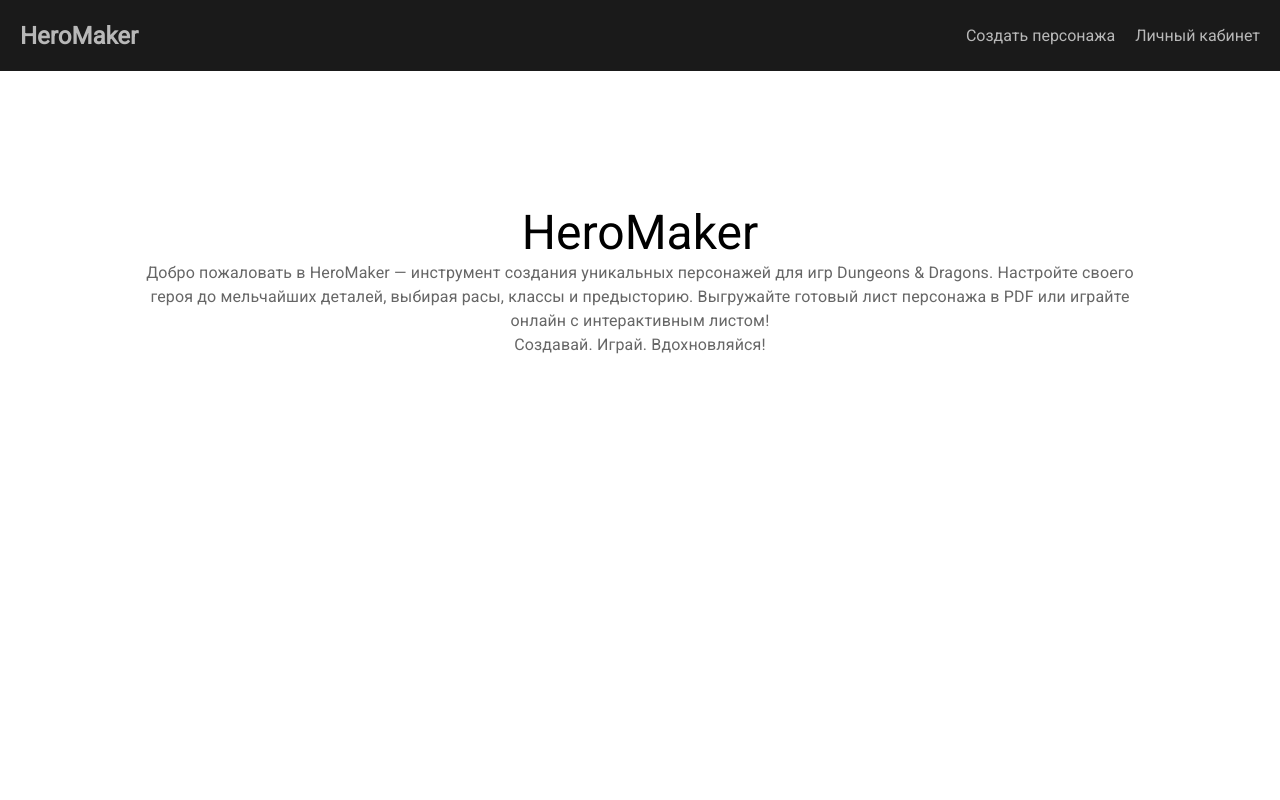
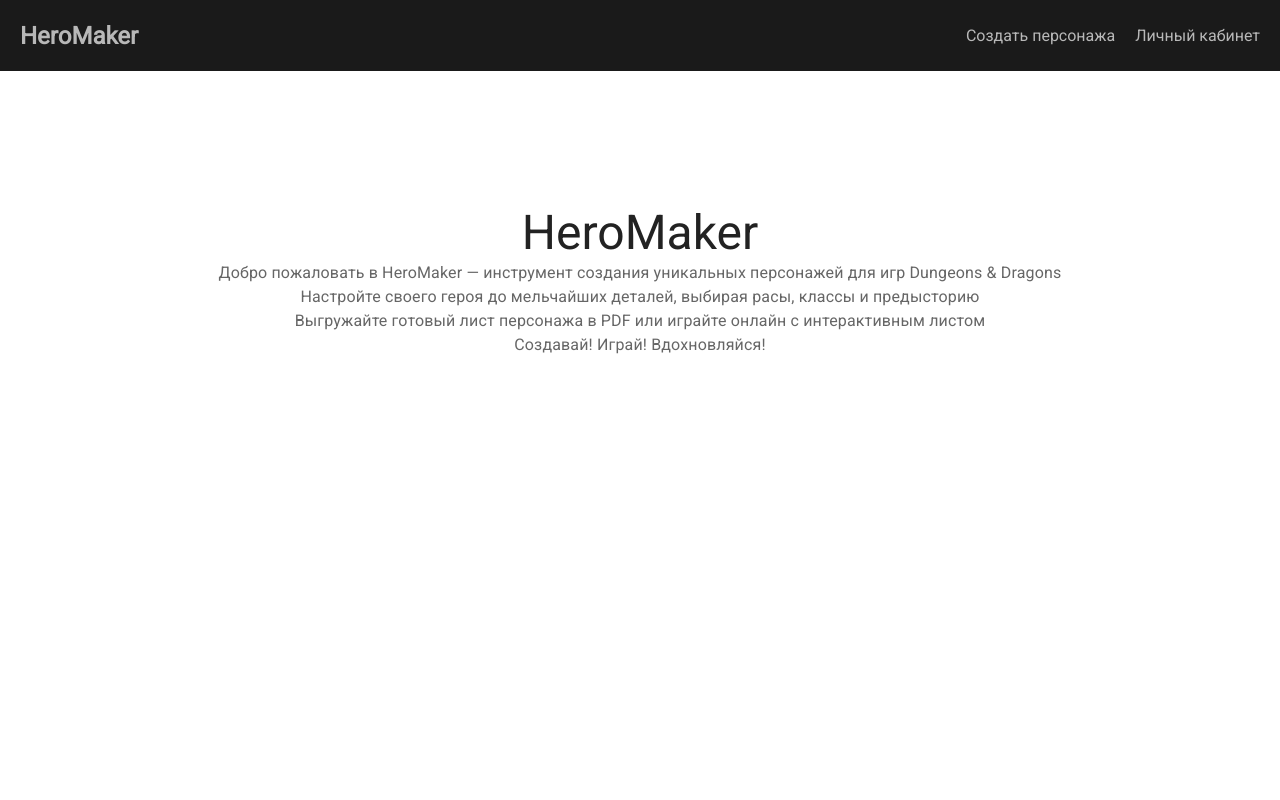
Before and after one commit to ArthurFloyd/character-sheet, a Next.js app: page / in a window 1280 px wide. Shown: the top 800 px of the page. Built offline with nearby package versions, Linux system fonts and the light colour scheme.

Commit message:
create home page

```diff
--- a/src/app/Home.module.scss
+++ b/src/app/Home.module.scss
@@ -15,12 +15,15 @@
 .home__text {
   margin-top: 200px;
   text-align: center;
-  // font-weight: bold;
-  // color: ;
-  // font-size: 36px;
+}
+
+.main__text {
+  color: #222222;
+  font-size: 72px;
 }
 
 .text {
+  margin-top: 20px;
   color: #666666;
 }
 
--- a/src/app/page.tsx
+++ b/src/app/page.tsx
@@ -2,25 +2,26 @@
 
 import s from './Home.module.scss';
 
-import Building from '@/components/pages/home/Building';
+// import Building from '@/components/pages/home/Building';
 
 export default function Home() {
   return (
     <div className={s.home}>
       <Container className={s.home__text}>
         <Box>
-          <Typography variant="h3" component="h1">
+          <Typography className={s.main__text} variant="h3" component="h1">
             HeroMaker
           </Typography>
           <Typography className={s.text}>
             Добро пожаловать в HeroMaker — инструмент создания уникальных
-            персонажей для игр Dungeons & Dragons. Настройте своего героя до
-            мельчайших деталей, выбирая расы, классы и предысторию. Выгружайте
-            готовый лист персонажа в PDF или играйте онлайн с интерактивным
-            листом!
+            персонажей для игр Dungeons & Dragons <br />
+            Настройте своего героя до мельчайших деталей, выбирая расы, классы и
+            предысторию <br />
+            Выгружайте готовый лист персонажа в PDF или играйте онлайн с
+            интерактивным листом
           </Typography>
           <Typography className={s.text}>
-            Создавай. Играй. Вдохновляйся!
+            Создавай! Играй! Вдохновляйся!
           </Typography>
         </Box>
       </Container>
```
